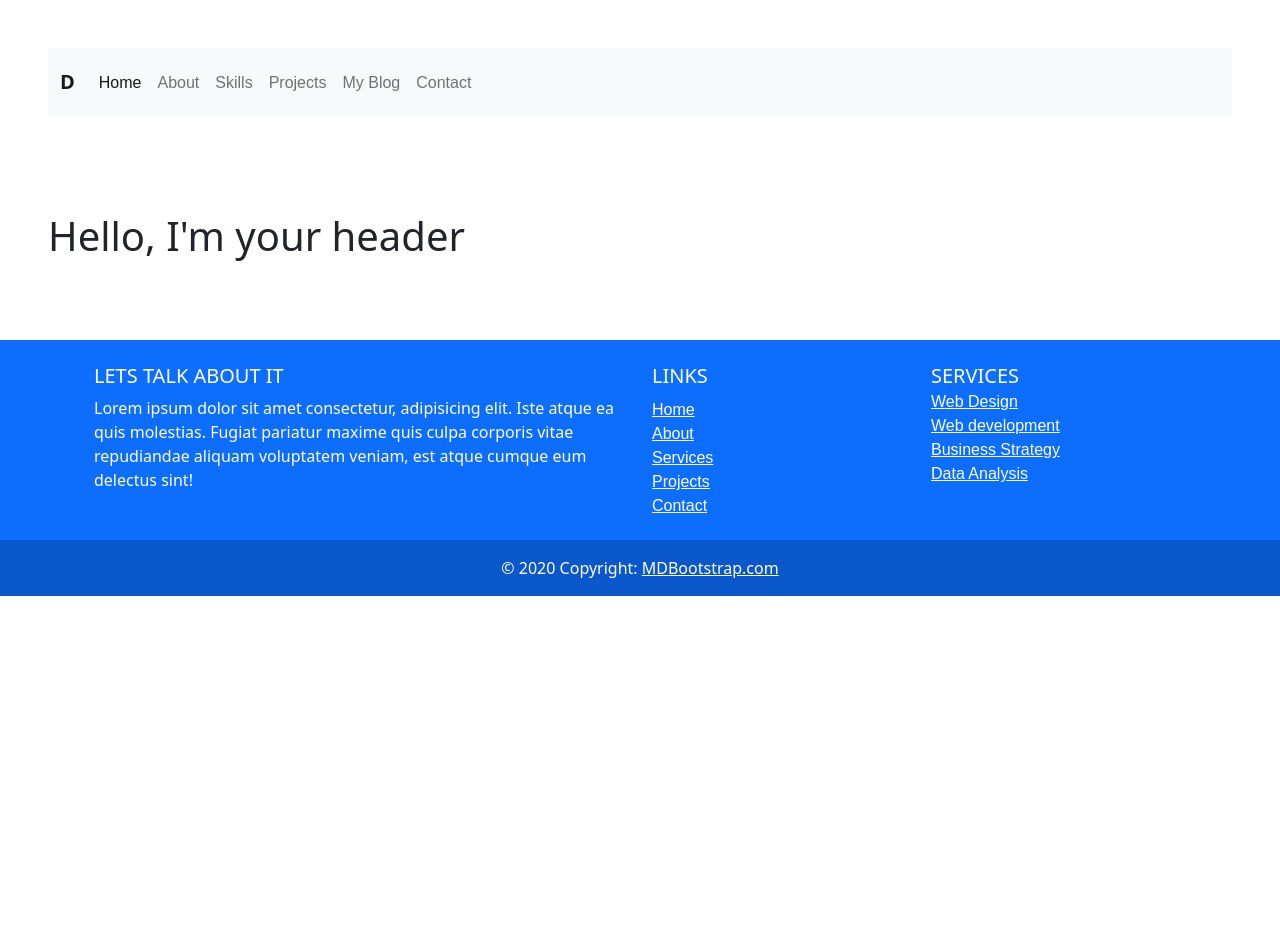
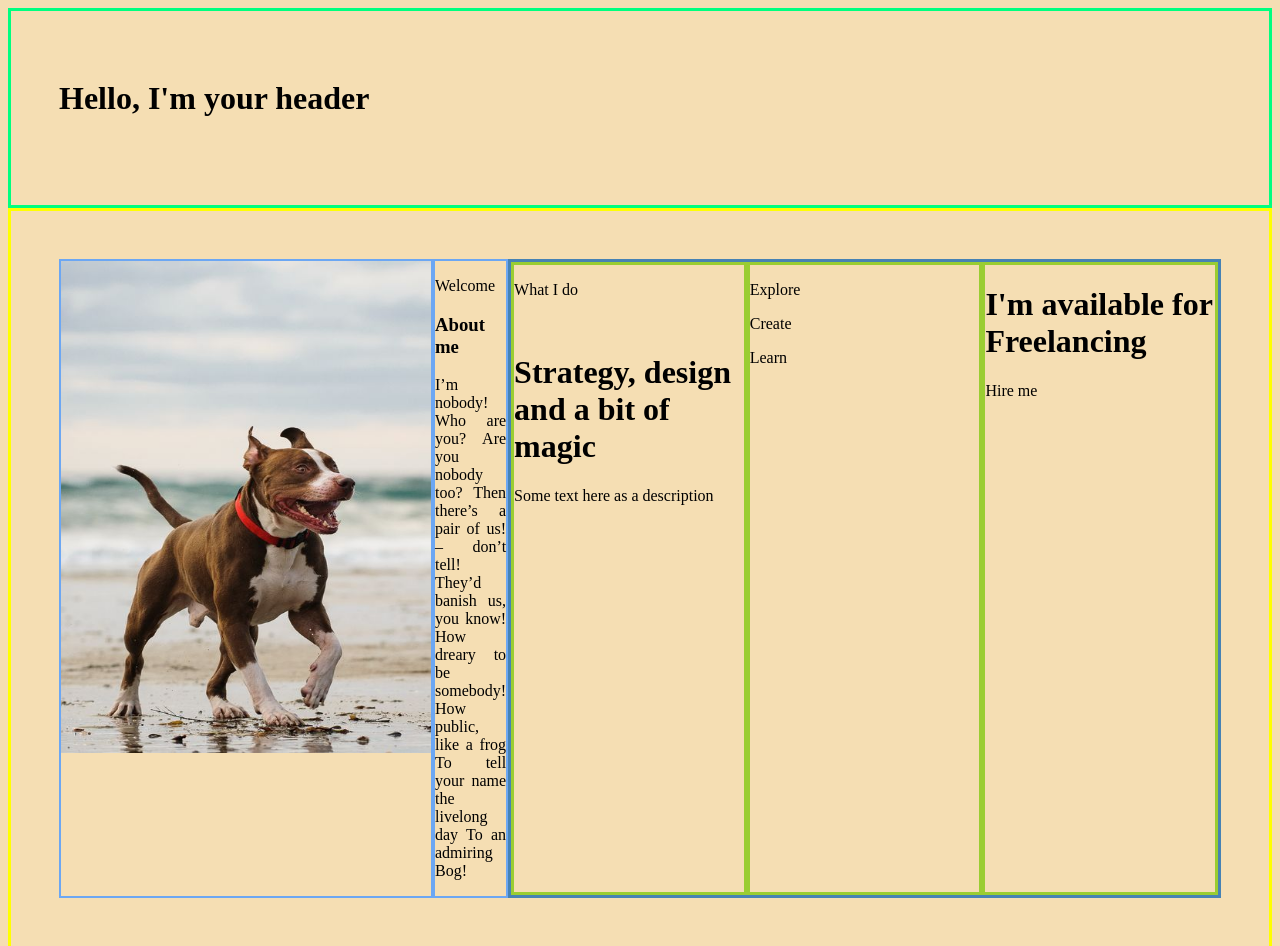
Before and after one commit to IlonaM8/small-project, a plain HTML site: page index.html in a window 1280 px wide. Shown: the top 946 px of the page. Before the commit the page ends 800 px from the top, so only its background shows below. Drawn offline with nearby package versions, Linux system fonts and the light colour scheme.

Commit message:
box box box!

```diff
--- a/assets/css/main.css
+++ b/assets/css/main.css
@@ -2,43 +2,43 @@
 @import url("https://fonts.googleapis.com/css?family=Source+Sans+Pro:400,400italic,700,900");
 
 
+
+body {
+    background-color: wheat;
+}
+
+/*media query */
+@media only screen and (max-width:600px){
+    body {
+        background-color: thistle
+
+    }
+    .box1 {
+        width: 100%;
+    }
+
+    .box2 {
+        width: 100%;
+    }
+    .box3 {
+        width: 100%;
+    }
+}
+
+
+
+
+/*
 body html {
     height: 100%;
     line-height: 1.8;
 }
+*/
 
-
-
-/* navbar-brand*/
-
-nav a.navbar-brand {
-    color: #000000;
-    padding-top: .7rem;
-    padding-bottom: .7rem;
-
-}
-
-.navbar-brand {
-    font-weight: 900;
-    font-size: 24px;
-    text-transform: uppercase;
-}
-
-/* doen't work?
-.navbar-brand {
-    display: inline-block;
-    padding-top: 0.3125rem;
-    padding-bottom: 0.3125rem;
-    margin-right: 1rem;
-    font-size: 1.25rem;
-    line-height: inherit;
-    white-space: nowrap;
-
-} */
-
+/* navbar
 .container1 {
-padding: 48px;
-}
+    padding: 48px;
+    }
 
 
 
@@ -61,14 +61,82 @@ div li a {
 
 }
 
-}
-div li.nav-item {
+/* navbar-brand*/
+
+/* nav a.navbar-brand {
+    color: #000000;
+    padding-top: .7rem;
+    padding-bottom: .7rem;
 
 }
+
+.navbar-brand {
+    font-weight: 900;
+    font-size: 24px;
+    text-transform: uppercase;
+} */
+
+/* doen't work?
+.navbar-brand {
+    display: inline-block;
+    padding-top: 0.3125rem;
+    padding-bottom: 0.3125rem;
+    margin-right: 1rem;
+    font-size: 1.25rem;
+    line-height: inherit;
+    white-space: nowrap;
+
+} */
+
+
+
+
 
 
 
 /*header*/
 header {
     padding: 48px;
+    border:solid springgreen;
 }
+
+
+/*about me section*/
+div.aboutme-container {
+    display: flex;
+    border:solid yellow;
+    padding: 48px;
+}
+
+div.m1{
+    flex:1;
+    border:2px solid rgb(108, 167, 243);
+
+    text-align: center;
+}
+
+div.m2{
+    flex: 1;
+    border: 2px solid rgb(108, 167, 243);
+    text-align:justify;
+}
+
+/*What I do section*/
+.wrapper{
+    display:flex;
+    border: solid steelblue;
+}
+.wrapper > div {
+    flex: 1;
+}
+
+.box1 {
+    border: solid yellowgreen;
+}
+
+.box2 {
+    border: solid yellowgreen;
+}
+.box3 {
+    border: solid yellowgreen;
+}
--- a/index.html
+++ b/index.html
@@ -5,19 +5,18 @@
 <head>
     <title>Small project</title>
     <meta charset="utf-8" />
-    <meta name="viewport" content="width=device-width, initial-scale=1" />
+    <meta name="viewport" content="width=device-width, initial-scale=1.0" />
     <link rel="stylesheet" href="assets/css/main.css" />
 
-    <link href="https://cdn.jsdelivr.net/npm/bootstrap@5.0.0-beta1/dist/css/bootstrap.min.css" rel="stylesheet"
+    <!--<link href="https://cdn.jsdelivr.net/npm/bootstrap@5.0.0-beta1/dist/css/bootstrap.min.css" rel="stylesheet"
         integrity="sha384-giJF6kkoqNQ00vy+HMDP7azOuL0xtbfIcaT9wjKHr8RbDVddVHyTfAAsrekwKmP1" crossorigin="anonymous">
-
+    -->
 </head>
 
 <body>
 
-    <div class="container1">
-
-
+    <!--navbar-->
+    <!-- <div class="container1">
 
         <nav class="navbar navbar-expand-lg navbar-light bg-light">
             <div class="container-fluid">
@@ -54,10 +53,10 @@
         </nav>
 
 
-    </div>
+    </div> -->
 
 
-
+    <!--header-->
     <header>
         <div class="header">
             <span>
@@ -67,6 +66,62 @@
         </div>
 
     </header>
+
+    <!--About Me-->
+    <div class="aboutme-container">
+
+        <div class="m1">
+            <img class="image-row2" src="images/image1.jpg" width="370" height="492">
+
+        </div>
+
+        <div class="m2">
+            <p>Welcome</p>
+            <h3>About me </h3>
+
+            <p>I’m nobody! Who are you?
+                Are you nobody too?
+                Then there’s a pair of us! – don’t tell!
+                They’d banish us, you know!
+
+                How dreary to be somebody!
+                How public, like a frog
+                To tell your name the livelong day
+                To an admiring Bog!
+            </p>
+        </div>
+
+
+        <!--What I do-->
+        <div class="wrapper">
+
+            <div class="box1">
+                <p>What I do</p><br>
+                <h1>Strategy, design and a bit of magic</h1>
+                <p>Some text here as a description</p>
+            </div>
+
+            <!--3 mini white boxex inside box2-->
+            <div class="box2">
+                <div class="minibox">
+                    <p>Explore</p>
+                </div>
+                <div class="minibox">
+                    <p>Create</p>
+                </div>
+                <div class="minibox">
+                    <p>Learn</p>
+                </div>
+
+            </div>
+
+
+
+            <div class="box3">
+                <h1>I'm available for Freelancing</h1>
+                <p>Hire me</p>
+                <!--make me a button-->
+            </div>
 
 
 
@@ -78,101 +133,16 @@
 
 
 
+        </div>
 
 
 
 
 
-
-
-
-
-
-    <!--Footer-->
-    <footer class="bg-primary text-white text-center text-lg-start">
-        <!-- Grid container -->
-        <div class="container p-4">
-            <!--Grid row-->
-            <div class="row">
-                <!--Grid column-->
-                <div class="col-lg-6 col-md-12 mb-4 mb-md-0">
-                    <h5 class="text-uppercase">Lets talk about it</h5>
-
-                    <p>
-                        Lorem ipsum dolor sit amet consectetur, adipisicing elit. Iste atque ea quis
-                        molestias. Fugiat pariatur maxime quis culpa corporis vitae repudiandae aliquam
-                        voluptatem veniam, est atque cumque eum delectus sint!
-                    </p>
-                </div>
-                <!--icons-->
-
-
-                <!--Grid column-->
-
-                <!--Grid column-->
-                <div class="col-lg-3 col-md-6 mb-4 mb-md-0">
-                    <h5 class="text-uppercase">Links</h5>
-
-                    <ul class="list-unstyled mb-0">
-                        <li>
-                            <a href="#!" class="text-white">Home</a>
-                        </li>
-                        <li>
-                            <a href="#!" class="text-white">About</a>
-                        </li>
-                        <li>
-                            <a href="#!" class="text-white">Services</a>
-                        </li>
-                        <li>
-                            <a href="#!" class="text-white">Projects</a>
-                        </li>
-                        <li>
-                            <a href="#!" class="text-white">Contact</a>
-                        </li>
-                    </ul>
-                </div>
-                <!--Grid column-->
-
-                <!--Grid column-->
-                <div class="col-lg-3 col-md-6 mb-4 mb-md-0">
-                    <h5 class="text-uppercase mb-0">Services</h5>
-
-                    <ul class="list-unstyled">
-                        <li>
-                            <a href="#!" class="text-white">Web Design</a>
-                        </li>
-                        <li>
-                            <a href="#!" class="text-white">Web development</a>
-                        </li>
-                        <li>
-                            <a href="#!" class="text-white">Business Strategy</a>
-                        </li>
-                        <li>
-                            <a href="#!" class="text-white">Data Analysis</a>
-                        </li>
-                    </ul>
-                </div>
-
-                <!--Grid column-->
-            </div>
-            <!--Grid row-->
-        </div>
-        <!-- Grid container -->
-
-        <!-- Copyright -->
-        <div class="text-center p-3" style="background-color: rgba(0, 0, 0, 0.2)">
-            © 2020 Copyright:
-            <a class="text-white" href="https://mdbootstrap.com/">MDBootstrap.com</a>
-        </div>
-        <!-- Copyright -->
-    </footer>
-
-
-
-    <!--Scripts-->
-    <script src="https://cdn.jsdelivr.net/npm/bootstrap@5.0.0-beta1/dist/js/bootstrap.bundle.min.js"
-        integrity="sha384-ygbV9kiqUc6oa4msXn9868pTtWMgiQaeYH7/t7LECLbyPA2x65Kgf80OJFdroafW"
-        crossorigin="anonymous"></script>
+        <!-- Scripts -->
+        <!-- <script src="https://cdn.jsdelivr.net/npm/bootstrap@5.0.0-beta1/dist/js/bootstrap.bundle.min.js"
+            integrity="sha384-ygbV9kiqUc6oa4msXn9868pTtWMgiQaeYH7/t7LECLbyPA2x65Kgf80OJFdroafW"
+            crossorigin="anonymous"></script> -->
 
 </body>
 
```
Also changed, not shown: images/image1.jpg (added).
